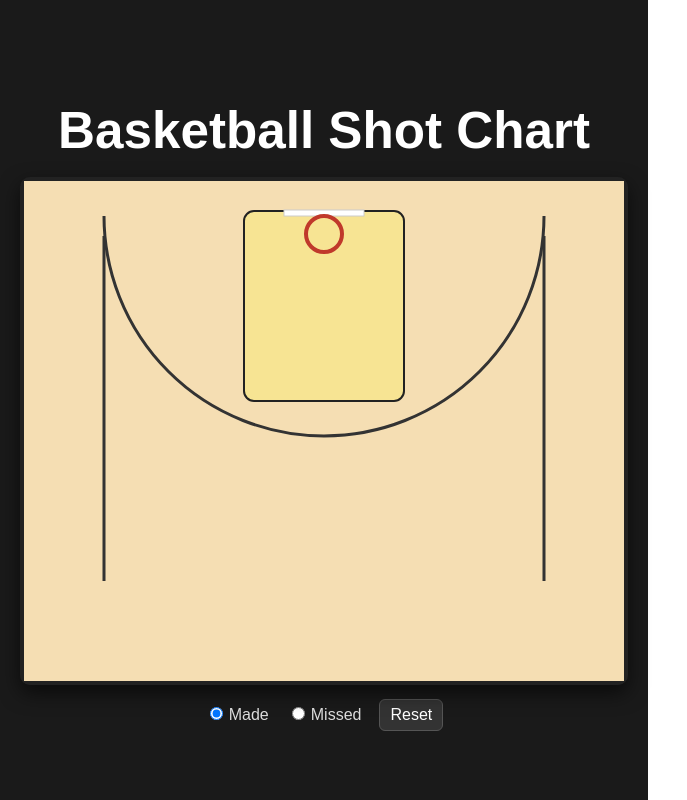
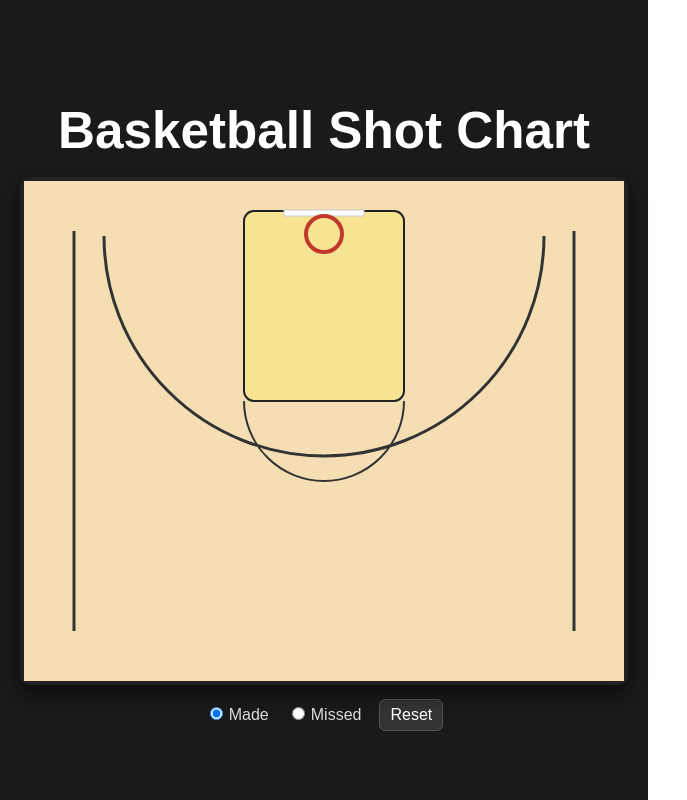
Before and after one commit to arnie12a/ReactBasketballShotchart, a React (Vite) app in the folder basketball-shot-chart/: page / in a window 1280 px wide. Shown: the whole page, without its empty margins (0-687 px from the left). Built offline with nearby package versions, Linux system fonts and the light colour scheme.

Commit message:
mroe changes

```diff
--- a/basketball-shot-chart/src/components/ShotChart.jsx
+++ b/basketball-shot-chart/src/components/ShotChart.jsx
@@ -2,12 +2,12 @@ import React, { useState } from "react";
 import "../App.css";
 
 const ShotChart = () => {
-  // court constants
   const courtWidth = 600;
   const courtHeight = 500;
-  const hoopX = courtWidth / 2; // center X
-  const hoopY = 45; // hoop position
-  const threeRadius = 220; // radius for 3PT arc
+  const hoopX = courtWidth / 2;
+  const hoopY = 45;
+  const threeRadius = 120;
+  const freeThrowRadius = 80; // semicircle radius for free throw line
 
   const [shots, setShots] = useState([]);
   const [shotType, setShotType] = useState("made");
@@ -37,7 +37,7 @@ const ShotChart = () => {
           {/* Court background */}
           <rect x="0" y="0" width={courtWidth} height={courtHeight} fill="#f5deb3" />
 
-          {/* Painted area (bigger than before) */}
+          {/* Painted area */}
           <rect
             x={(courtWidth - 160) / 2}
             y={30}
@@ -49,29 +49,30 @@ const ShotChart = () => {
             strokeWidth="2"
           />
 
-          {/* Three-point line: straight sidelines + arc */}
+          {/* Free throw semicircle (top of key, rotated 180°) */}
+          <path
+            d={`
+              M ${hoopX - freeThrowRadius} 220
+              A ${freeThrowRadius} ${freeThrowRadius} 0 0 0 ${hoopX + freeThrowRadius} 220
+            `}
+            fill="none"
+            stroke="#333"
+            strokeWidth="2"
+          />
+
+
+          {/* Three-point line */}
           {/* Left sideline */}
-          <line
-            x1={hoopX - 220}
-            y1={courtHeight-100}
-            x2={hoopX - 220}
-            y2={hoopY + 10}
-            stroke="#333"
-            strokeWidth="3"
-          />
+
+          <line x1="50" y1="50" x2="50" y2="450" stroke="#333" strokeWidth="3" />
+
           {/* Right sideline */}
-          <line
-            x1={hoopX + 220}
-            y1={courtHeight -100}
-            x2={hoopX + 220}
-            y2={hoopY + 10}
-            stroke="#333"
-            strokeWidth="3"
-          />
+          <line x1="550" y1="50" x2="550" y2="450" stroke="#333" strokeWidth="3" />
+
           {/* Arc */}
           <path
-            d={`M ${hoopX + 220} ${hoopY - 10}
-               A ${threeRadius} ${threeRadius} 0 0 1 ${hoopX - 220} ${hoopY - 10}`}
+            d={`M ${hoopX - 220} ${hoopY + 10}
+               A ${threeRadius} ${threeRadius} 0 0 0 ${hoopX + 220} ${hoopY + 10}`}
             fill="none"
             stroke="#333"
             strokeWidth="3"
```
